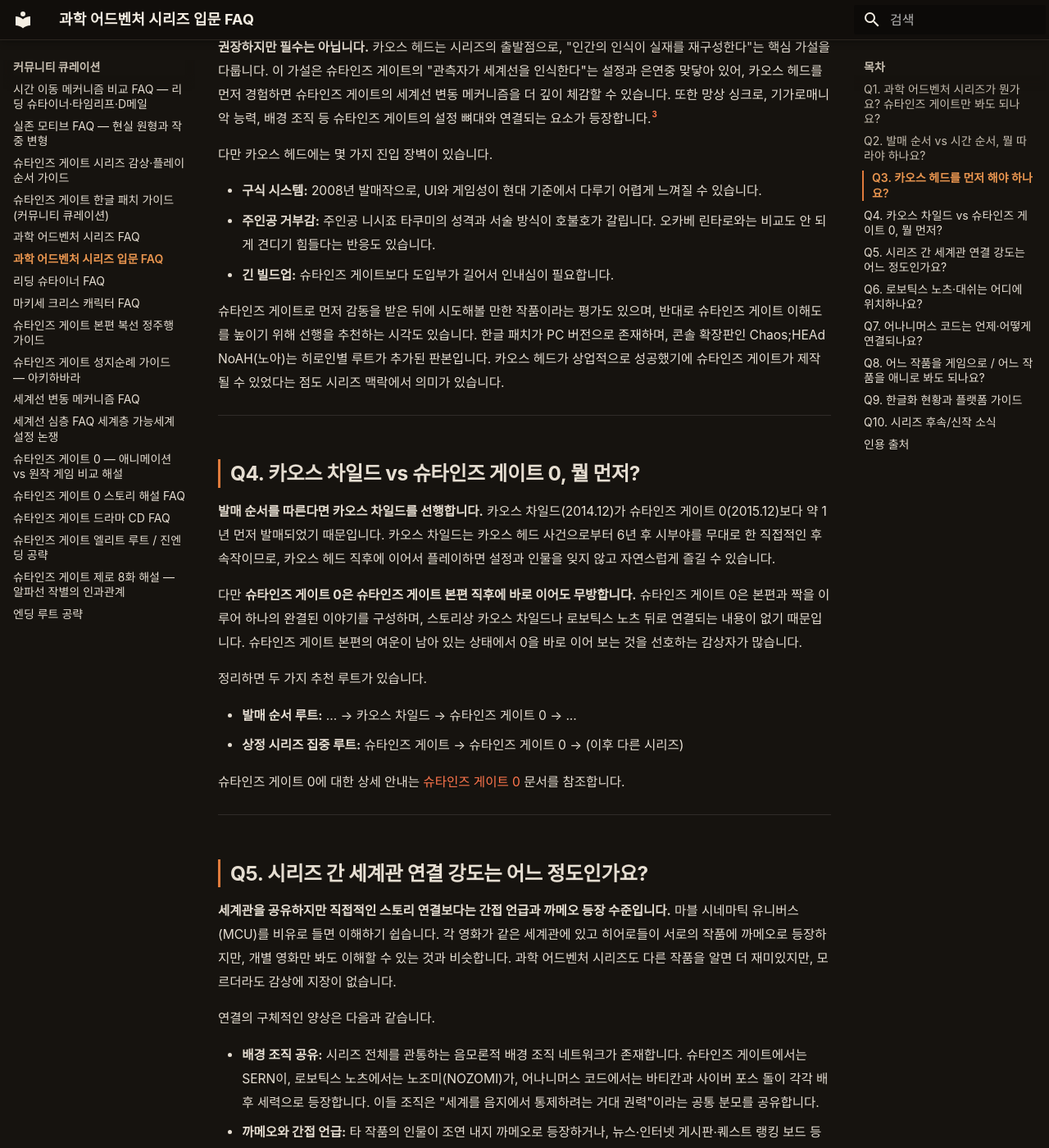
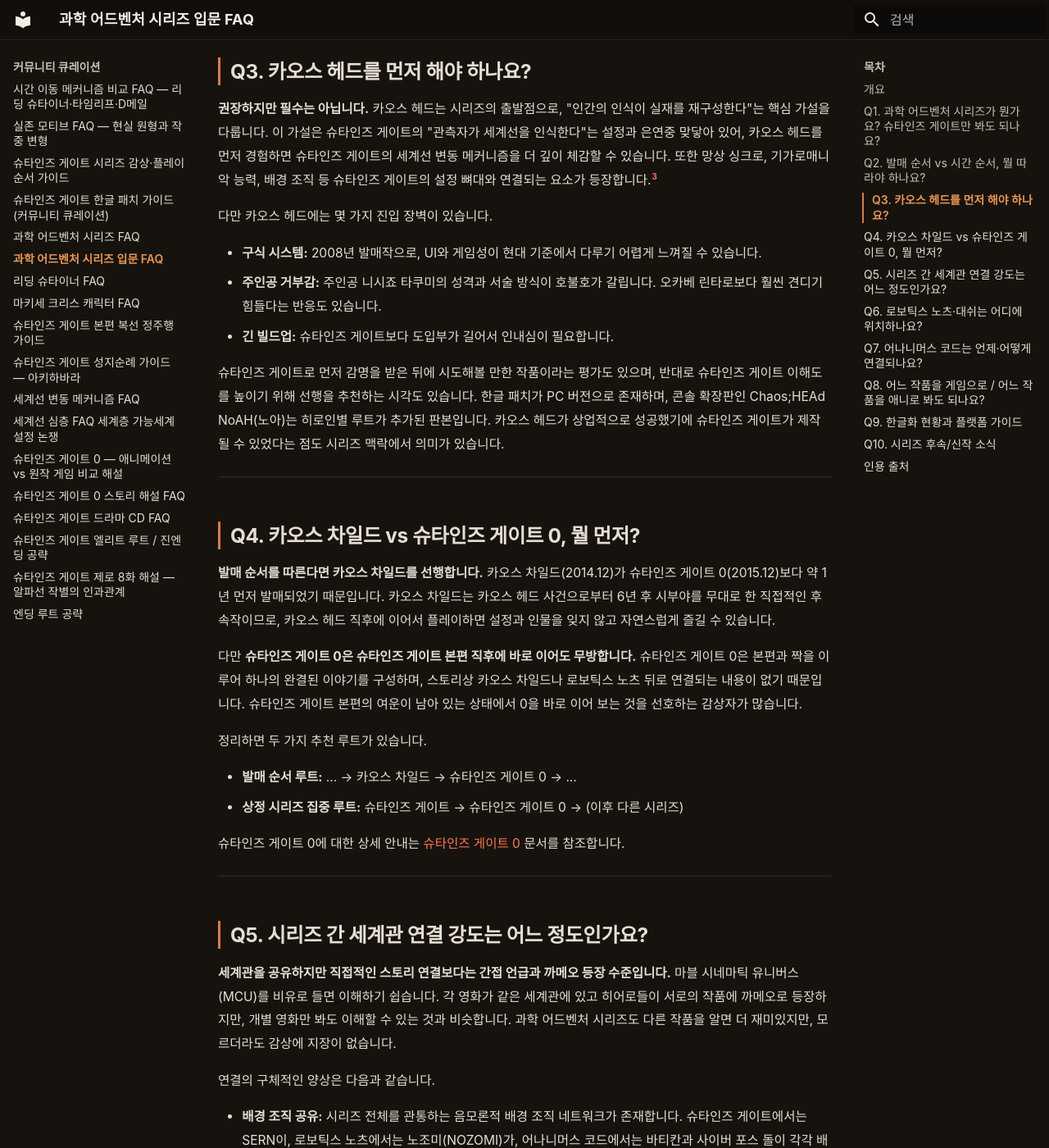
Before and after one commit to sgwiki/sgwiki.github.io, an MkDocs documentation site: the page built from wiki/커뮤니티-큐레이션/과학-어드벤처-시리즈-입문-FAQ.md, in a window 1280 px wide and 1400 px high, scrolled down 1700 px. Shown: the whole window at 82% size. Built offline with MkDocs 1.6.1 and Material for MkDocs 9.7.7, drawn with Linux system fonts in a browser that asks for light colours; some web fonts are replaced; part of the change alters nothing that is shown; some of the changed text lies outside the part shown.

Commit message:
chore(wiki): 과학-어드벤처-시리즈-입문-FAQ 정비 — frontmatter 스키마 통일·문체 교정
- frontmatter: category/type/genre/series/last_verified/evidence_grade 추가, spoiler→spoiler_level(endgame), ## 개요 섹션 헤더 추가
- 문체 교정: '오카베 린타로와는 비교도 안 되게'→'오카베 린타로보다 훨씬', '감동을 받은'→'감명을 받은' 번역투 교정, 영문 작품명 산문 한글화(Robotics;Notes DaSH→로보틱스 노츠 대쉬), 모호 표현 명확화
- 사실 관계·스포일러 등급·인용 블록·각주·링크 변경 없음

Co-Authored-By: Claude Opus 4.6 <noreply@anthropic.com>

```diff
--- a/wiki/커뮤니티-큐레이션/과학-어드벤처-시리즈-입문-FAQ.md
+++ b/wiki/커뮤니티-큐레이션/과학-어드벤처-시리즈-입문-FAQ.md
@@ -1,6 +1,12 @@
 ---
-spoiler: endgame
-description: "과학 어드벤처 시리즈에 처음 입문하는 분들을 위한 FAQ. 시리즈 정의, 감상 순서, 작품 간 연결 강도, 한글화 현황, 매체 선택 가이드 등 자주 묻는 10가지 질문에 답합니다."
+category: 커뮤니티-큐레이션
+type: faq
+genre: faq
+spoiler_level: endgame
+series: ["Steins;Gate", "Steins;Gate 0"]
+last_verified: 2026-06-30
+evidence_grade: corroborated
+description: "과학 어드벤처 시리즈에 처음 입문하는 분들을 위한 FAQ. 시리즈 정의, 감상 순서, 작품 간 연결 강도, 한글화 현황, 매체 선택 가이드 등 자주 묻는 10가지 질문에 답니다."
 ---
 
 !!! warning "스포일러"
@@ -9,6 +15,8 @@ description: "과학 어드벤처 시리즈에 처음 입문하는 분들을 위
     분리했습니다. 슈타인즈 게이트 본편 결말에 대한 간접 언급이 포함될 수 있습니다.
 
 # 과학 어드벤처 시리즈 입문 FAQ
+
+## 개요
 
 과학 어드벤처 시리즈(科学アドベンチャーシリーズ, Science Adventure Series)에 처음 입문하려는 분들이 가장 자주 묻는 질문 10가지를 정리했습니다. 시리즈 전체를 둘러싼 총괄 안내는 [과학 어드벤처 시리즈](../setting/과학-어드벤처-시리즈.md) 문서를, 슈타인즈 게이트 중심의 종합 가이드는 [시리즈 가이드](../lore/시리즈-가이드.md) 문서를 참조합니다.
 
@@ -50,10 +58,10 @@ description: "과학 어드벤처 시리즈에 처음 입문하는 분들을 위
 다만 카오스 헤드에는 몇 가지 진입 장벽이 있습니다.
 
 - **구식 시스템:** 2008년 발매작으로, UI와 게임성이 현대 기준에서 다루기 어렵게 느껴질 수 있습니다.
-- **주인공 거부감:** 주인공 니시죠 타쿠미의 성격과 서술 방식이 호불호가 갈립니다. 오카베 린타로와는 비교도 안 되게 견디기 힘들다는 반응도 있습니다.
+- **주인공 거부감:** 주인공 니시죠 타쿠미의 성격과 서술 방식이 호불호가 갈립니다. 오카베 린타로보다 훨씬 견디기 힘들다는 반응도 있습니다.
 - **긴 빌드업:** 슈타인즈 게이트보다 도입부가 길어서 인내심이 필요합니다.
 
-슈타인즈 게이트로 먼저 감동을 받은 뒤에 시도해볼 만한 작품이라는 평가도 있으며, 반대로 슈타인즈 게이트 이해도를 높이기 위해 선행을 추천하는 시각도 있습니다. 한글 패치가 PC 버전으로 존재하며, 콘솔 확장판인 Chaos;HEAd NoAH(노아)는 히로인별 루트가 추가된 판본입니다. 카오스 헤드가 상업적으로 성공했기에 슈타인즈 게이트가 제작될 수 있었다는 점도 시리즈 맥락에서 의미가 있습니다.
+슈타인즈 게이트로 먼저 감명을 받은 뒤에 시도해볼 만한 작품이라는 평가도 있으며, 반대로 슈타인즈 게이트 이해도를 높이기 위해 선행을 추천하는 시각도 있습니다. 한글 패치가 PC 버전으로 존재하며, 콘솔 확장판인 Chaos;HEAd NoAH(노아)는 히로인별 루트가 추가된 판본입니다. 카오스 헤드가 상업적으로 성공했기에 슈타인즈 게이트가 제작될 수 있었다는 점도 시리즈 맥락에서 의미가 있습니다.
 
 ---
 
@@ -80,7 +88,7 @@ description: "과학 어드벤처 시리즈에 처음 입문하는 분들을 위
 
 - **배경 조직 공유:** 시리즈 전체를 관통하는 음모론적 배경 조직 네트워크가 존재합니다. 슈타인즈 게이트에서는 SERN이, 로보틱스 노츠에서는 노조미(NOZOMI)가, 어나니머스 코드에서는 바티칸과 사이버 포스 돌이 각각 배후 세력으로 등장합니다. 이들 조직은 "세계를 음지에서 통제하려는 거대 권력"이라는 공통 분모를 공유합니다.
 - **까메오와 간접 언급:** 타 작품의 인물이 조연 내지 까메오로 등장하거나, 뉴스·인터넷 게시판·퀘스트 랭킹 보드 등을 통해 간접적으로 언급됩니다.
-- **가장 직접적인 크로스오버:** Robotics;Notes DaSH에서 슈타인즈 게이트의 하시다 이타루(다루)가 등장하는 것이 대표적입니다.
+- **가장 직접적인 크로스오버:** 로보틱스 노츠 대쉬에서 슈타인즈 게이트의 하시다 이타루(다루)가 등장하는 것이 대표적입니다.
 
 오컬틱 나인은 시리즈에 포함되지만 실질적인 연관성은 거의 없으며, 어나니머스 코드는 세계층 구조를 통해 시리즈 전체를 메타적으로 통합하는 위치에 있습니다.
 
@@ -150,7 +158,7 @@ description: "과학 어드벤처 시리즈에 처음 입문하는 분들을 위
 
 - **한글로 시리즈를 모두 즐기고 싶다면** 플레이스테이션(PS Vita, PS4) 환경을 갖추는 것이 유리합니다. 카오스 차일드 한글판과 슈타인즈 게이트 시리즈 한글판이 콘솔에 집중되어 있기 때문입니다.
 - **PC(Steam) 환경만 보유한 경우** 슈타인즈 게이트는 비공식 패치로 한글 감상이 가능하지만, 카오스 차일드는 한글판이 없어 실시간 번역기 등의 보조 수단이 필요합니다.
-- **입문용 노트북 접근**이 필요하다면 슈타인즈 게이트 엘리트를 우선적으로 고려할 수 있습니다.
+- **사양이 낮은 노트북으로도 입문**하고 싶다면 슈타인즈 게이트 엘리트를 우선적으로 고려할 수 있습니다.
 
 ---
 
```
